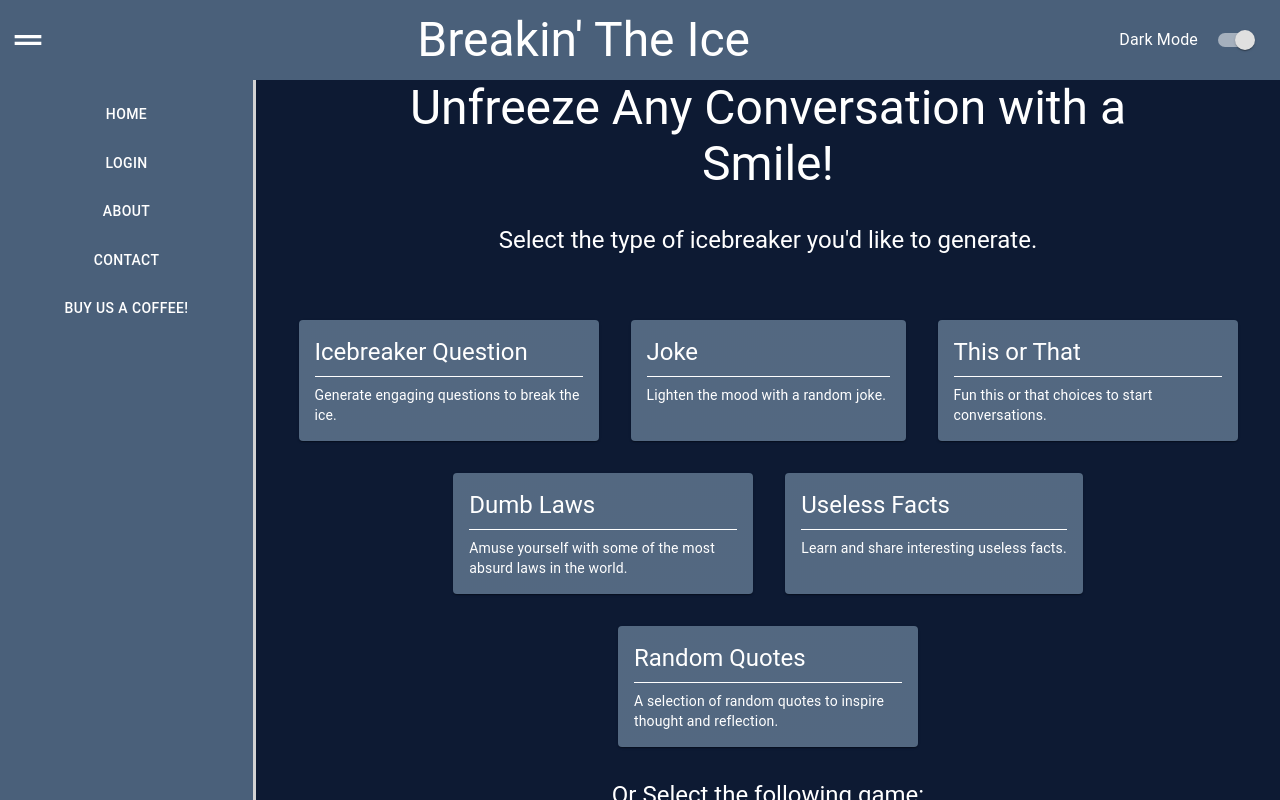
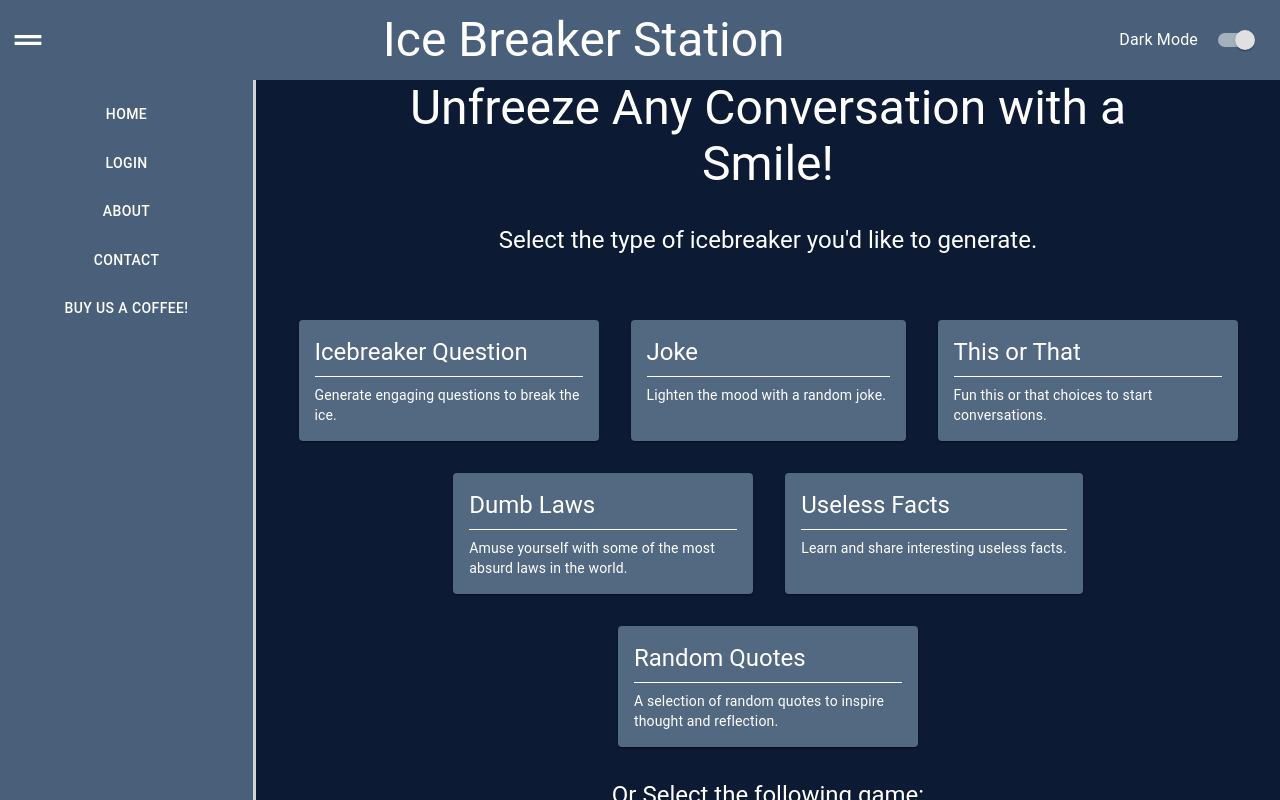
Before and after one commit to valyastriz/Breakin-The-Ice, a React (Create React App) app in the folder client/: page / in a window 1280 px wide. Shown: the top 800 px of the page. Built offline with nearby package versions, Linux system fonts and the light colour scheme.

Commit message:
updated name of website to Ice Breaker Station

```diff
--- a/client/public/index.html
+++ b/client/public/index.html
@@ -6,8 +6,8 @@
     <meta name="viewport" content="width=device-width, initial-scale=1" />
     <meta name="theme-color" content="#000000" />
     <meta
-      name="description"
-      content="Web site created using create-react-app"
+      name="Ice Breaker Station"
+      content="Website used to generate icebreakers"
     />
     <link rel="apple-touch-icon" href="%PUBLIC_URL%/logo192.png" />
     <!--
@@ -24,7 +24,7 @@
       work correctly both with client-side routing and a non-root public URL.
       Learn how to configure a non-root public URL by running `npm run build`.
     -->
-    <title>Breakin' The Ice</title>
+    <title>Ice Breaker Station</title>
   </head>
   <body>
     <noscript>You need to enable JavaScript to run this app.</noscript>
--- a/client/src/components/Header.jsx
+++ b/client/src/components/Header.jsx
@@ -33,7 +33,7 @@ const Header = ({setNavOpen, navOpen, toggleTheme}) => {
                 onClick={onClick}
             />
             <Typography variant='h3' sx={{ flexGrow: 1, textAlign: 'center' }}>
-                Breakin' The Ice
+                Ice Breaker Station
             </Typography>
             <Box sx={{ display: 'flex', alignItems: 'center', marginRight: 2 }}>
                 <Typography variant="body1" sx={{ marginRight: 1 }}>
```
Also changed, not shown: client/public/manifest.json.
